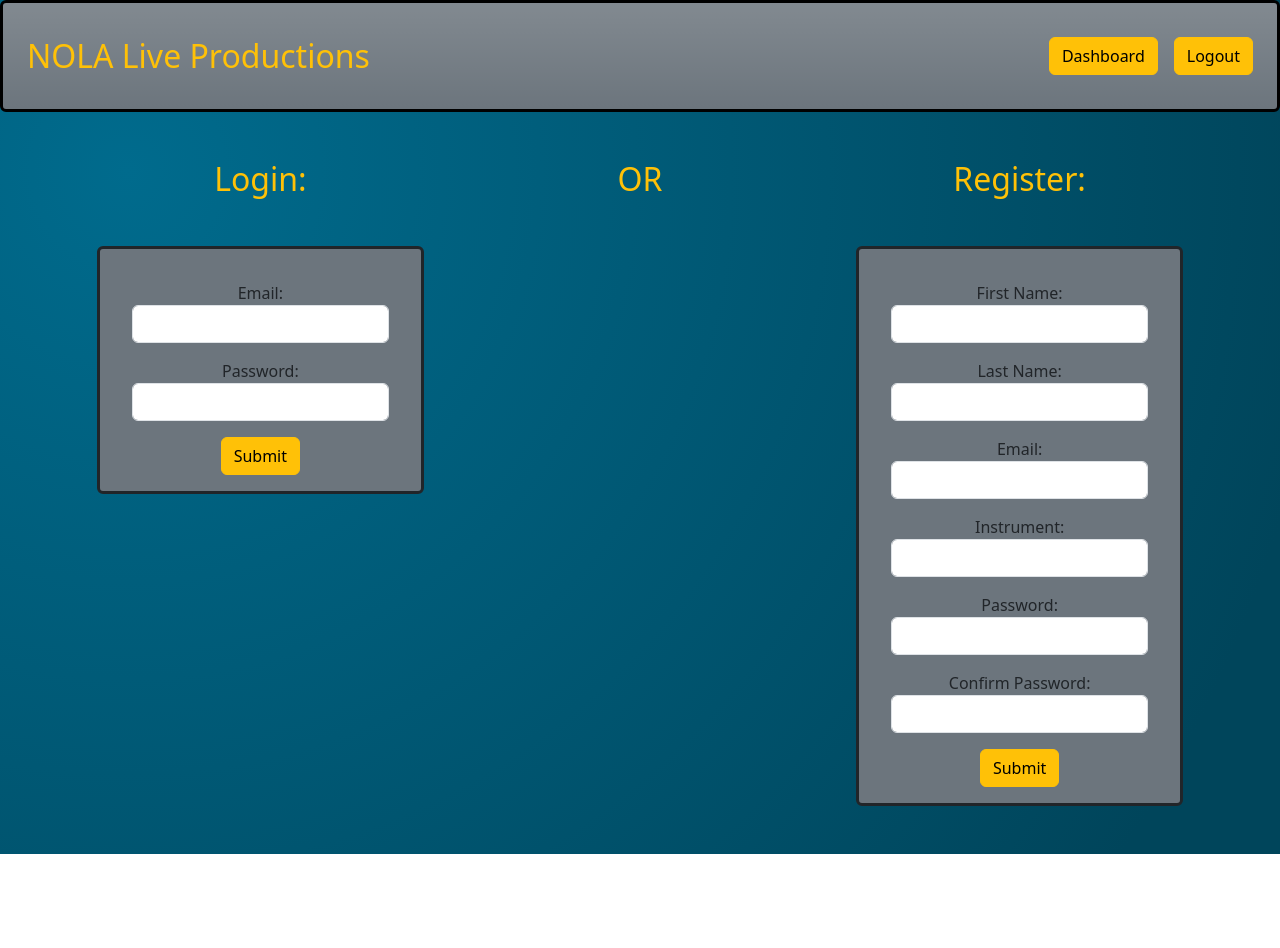
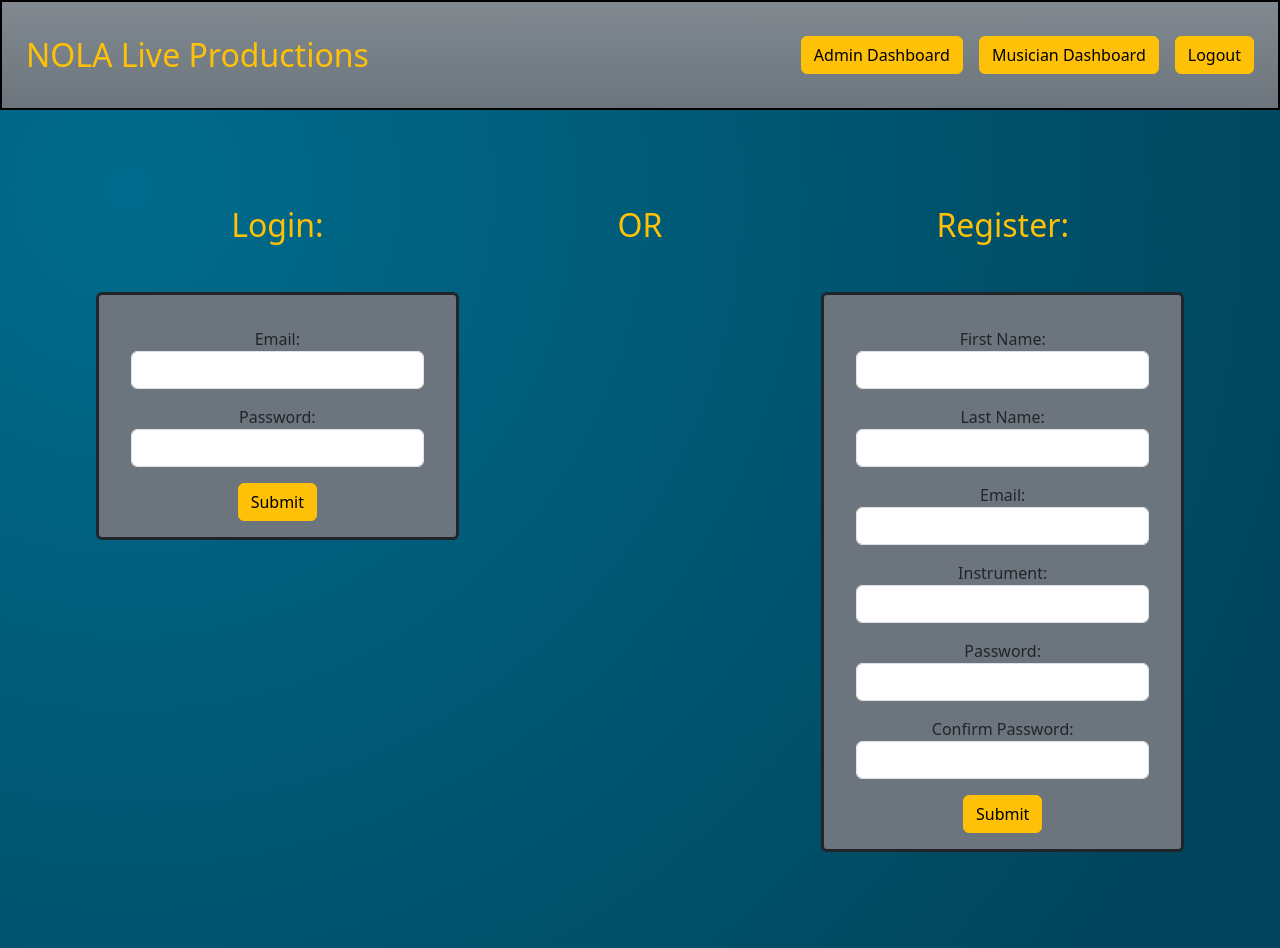
Before and after one commit to BillyFranklinNola/Mystro_Demo, a React (Create React App) app in the folder client/: page / in a window 1280 px wide. Before the commit the page ends 854 px from the top, so only its background shows below. Built offline with nearby package versions, Linux system fonts and the light colour scheme.

Commit message:
TO SUBMIT

```diff
--- a/client/src/App.js
+++ b/client/src/App.js
@@ -11,7 +11,6 @@ import AdminDashboard from './views/AdminDashboard';
 import GigView from './views/GigView';
 import MusicianDashboard from './views/MusicianDashboard';
 import TimelineView from './views/TimelineView';
-import { register, reset } from './slices/authSlice';
 
 
 function App() {
--- a/client/src/components/GigForm.jsx
+++ b/client/src/components/GigForm.jsx
@@ -243,7 +243,7 @@ const GigForm = (props) => {
                         null
                     }
                 </div>
-                <div className='form-group m-3'>
+                {/* <div className='form-group m-3'>
                     <label htmlFor='charts'>Charts:</label>
                     <input type="file" name="charts" id="charts" multiple className="form-control" onChange = {changeHandler}/>
                     {
@@ -262,7 +262,7 @@ const GigForm = (props) => {
                     }
                     <img src={image} alt="Preview of uploaded file." />
                 </div>
-                <button input type="submit" className='btn btn-warning'>Submit</button>
+                <button input type="submit" className='btn btn-warning'>Submit</button> */}
             </form>
         </div>
     )
--- a/client/src/components/GigMusiciansList.jsx
+++ b/client/src/components/GigMusiciansList.jsx
@@ -17,12 +17,12 @@ const GigMusiciansList = (props) => {
         })}, [])
 
 return(
-    <div className='p-2 border border-3 border-secondary rounded'>
+    <div className='p-3 border border-3 border-secondary rounded'>
         <table className='table table-striped border border-3 border-secondary rounded mx-auto text-white'>
             <thead>
                 <tr>
-                    <th scope='col' className='col-4 text-start'>Musician</th>
-                    <th scope='col' className='text-start'>Instrument</th>
+                    <th scope='col' className='col-6 text-start'>Musician</th>
+                    <th scope='col' className='col-6 text-start'>Instrument</th>
                 </tr>
             </thead>
             <tbody>
--- a/client/src/components/GigWeather.jsx
+++ b/client/src/components/GigWeather.jsx
@@ -34,8 +34,8 @@ const GigWeather = (props) => {
         })}, [gig]);
 
     return (
-        <div className="border border-3 border-secondary rounded text-white">
-            <h3>Gig Forecast</h3>
+        <div className="border border-3 border-secondary rounded text-white p-3">
+            <h3 className="mb-3">Gig Forecast</h3>
             <p>High: {gigWeather.tempmax}º</p>
             <p>Low: {gigWeather.tempmin}º</p>
             <p>Humidity: {gigWeather.humidity}%</p>
--- a/client/src/components/NavBar.jsx
+++ b/client/src/components/NavBar.jsx
@@ -19,12 +19,13 @@ const NavBar = (props) => {
     }
 
     return (
-        <div className="navbar navbar-expand-xxl bg-secondary bg-gradient d-flex justify-content-between p-4 rounded border border-3 border-black">
+        <div className="navbar navbar-expand-xxl bg-secondary bg-gradient d-flex justify-content-between p-4  border border-2 border-black">
             <a className="navbar-brand text-warning fs-2">
                 NOLA Live Productions
             </a>
             <div>
-                <Link className="btn btn-warning ms-3" to='/AdminDashboard'>Dashboard</Link>
+                <Link className="btn btn-warning ms-3" to='/AdminDashboard'>Admin Dashboard</Link>
+                <Link className="btn btn-warning ms-3" to='/MusicianDashboard'>Musician Dashboard</Link>
                 <div className="btn btn-warning ms-3" onClick={logoutHandler}>
                     Logout
                 </div>
--- a/client/src/components/RegisterForm.jsx
+++ b/client/src/components/RegisterForm.jsx
@@ -49,6 +49,7 @@ const RegisterForm = (props) => {
         } else {
             const musicianData = { firstName, lastName, email, instrument, password, confirmPassword }
             dispatch(register(musicianData))
+            navigate('/MusicianDashboard')
         // onSubmitProp(musicianData)
     }
     if (isLoading) {
--- a/client/src/views/GigView.jsx
+++ b/client/src/views/GigView.jsx
@@ -79,7 +79,7 @@ return (
                         <MapOfGig gig={gig} setGig={setGig} gigLattitude={gigLattitude} setGigLattitude={setGigLattitude} gigLongitude={gigLongitude} setGigLongitude={setGigLongitude}/>
                     </div>
                     <div className="border border-3 border-secondary rounded p-2 text-center text-white">
-                        <p>
+                        <p className="mt-3">
                             {gig.venue}
                         </p>
                         <p>
@@ -90,9 +90,9 @@ return (
                         </p>
                     </div>
                 </div>
-                <div className="col-3 border border-3 border-secondary rounded p-2">
+                <div className="col-3 border border-3 border-secondary rounded p-3">
                     <div className="border border-3 border-secondary rounded p-2 text-white">
-                        <p>
+                        <p className="mt-3">
                             Set up by: {setUpBy}
                         </p>
                         <p>
@@ -102,8 +102,14 @@ return (
                             End: {endTime}
                         </p>
                     </div>
-                    <div>
-                        <Link to={`/gigs/charts/${id}`} className="btn btn-warning w-100">Charts</Link>
+                    <div className="border border-3 border-secondary rounded p-3 text-white text-center mt-3">
+                        <h3>Notes</h3>
+                        <p>No Elevator</p>
+                        <p>Valerie - Amy Winehouse</p>
+                        <p>Uptown Funk - Bruno Mars</p>
+                    </div>
+                    <div className="mt-3">
+                        {/* <Link to={`/gigs/charts/${id}`} className="btn btn-warning w-100">Charts</Link> */}
                         <Link to={`/gigs/timeline/${id}`} className="btn btn-warning w-100 mt-3">Timline</Link>
                     </div>
                 </div>
--- a/client/src/views/LoginRegistration.jsx
+++ b/client/src/views/LoginRegistration.jsx
@@ -44,17 +44,17 @@ return (
         <NavBar/>
         <div className='d-flex mt-5'>
         </div>
-        <div className='d-flex justify-content-around'>
+        <div className='d-flex justify-content-around p-5'>
             {errors.map((err, index) => <p className='text-danger' key={index}>{err}</p>)}
-            <div>
+            <div className='col ms-5'>
                 <h2 className="text-warning mx-auto">Login:</h2>
                 <LoginForm onSubmitProp={loginMusician} loginEmail="" loginPassword=""/>
             </div>
-            <div>
-            <h2 className="text-warning mx-auto align-items-center">OR</h2>
+            <div className='col'>
+                <h2 className="text-warning mx-auto align-self-center">OR</h2>
             </div>
-            <div>
-                <h2 className="text-warning mx-auto">Register:</h2>
+            <div className='col me-5'>
+                <h2 className="offset-md text-warning mx-auto">Register:</h2>
                 <RegisterForm initialFirstName="" initialLastName="" initialEmail="" initialInstrument="" initialPassword="" initialConfirmPassword=""/>
             </div>
         </div>
--- a/client/src/views/TimelineView.jsx
+++ b/client/src/views/TimelineView.jsx
@@ -2,7 +2,8 @@ import React, {useState} from "react";
 import { useParams } from "react-router-dom";
 import axios from "axios";
 import { useEffect } from "react";
-import { Cloudinary } from "cloudinary-core";
+import NavBar from "../components/NavBar";
+
 
 const TimelineView = (props) => {
     const {id} = useParams();
@@ -20,22 +21,26 @@ const TimelineView = (props) => {
         })
         }, [])
 
-        console.log(gig.timeline);
+    // const cld = new Cloudinary({
+    //     cloud: {
+    //         cloud_name: "dyl4kpmie",
+    //         secure: true
+    //     }
+    // });
 
-    const cld = new Cloudinary({
-        cloud: {
-            cloud_name: "dyl4kpmie",
-            secure: true
-        }
-    });
-
-    const fetchImage = cld.image()
+    // const fetchImage = cld.image()
 
     return (
-        <div style={{
-            background: 'radial-gradient( circle farthest-corner at 10% 20%,  rgba(0,107,141,1) 0%, rgba(0,69,91,1) 90%)',
-        }}>
-
+        <div>
+            <NavBar/>
+            <div className="p-5" style={{
+                background: 'radial-gradient(circle farthest-corner at 10% 20%,  rgba(0,107,141,1) 0%, rgba(0,69,91,1) 90%)',
+            }}>
+                <div className="w-50 mx-auto">
+                    <h2 className="text-warning mb-5">Full Timline</h2>
+                    <img src={require('../assets/Sample_Timeline.png')} alt="Image of full timelinr" className="img-fluid border border-dark border-3"/>
+                </div>
+            </div>
         </div>
     );
 }
```
Also changed, not shown: client/src/assets/Sample_Timeline.png (added).
